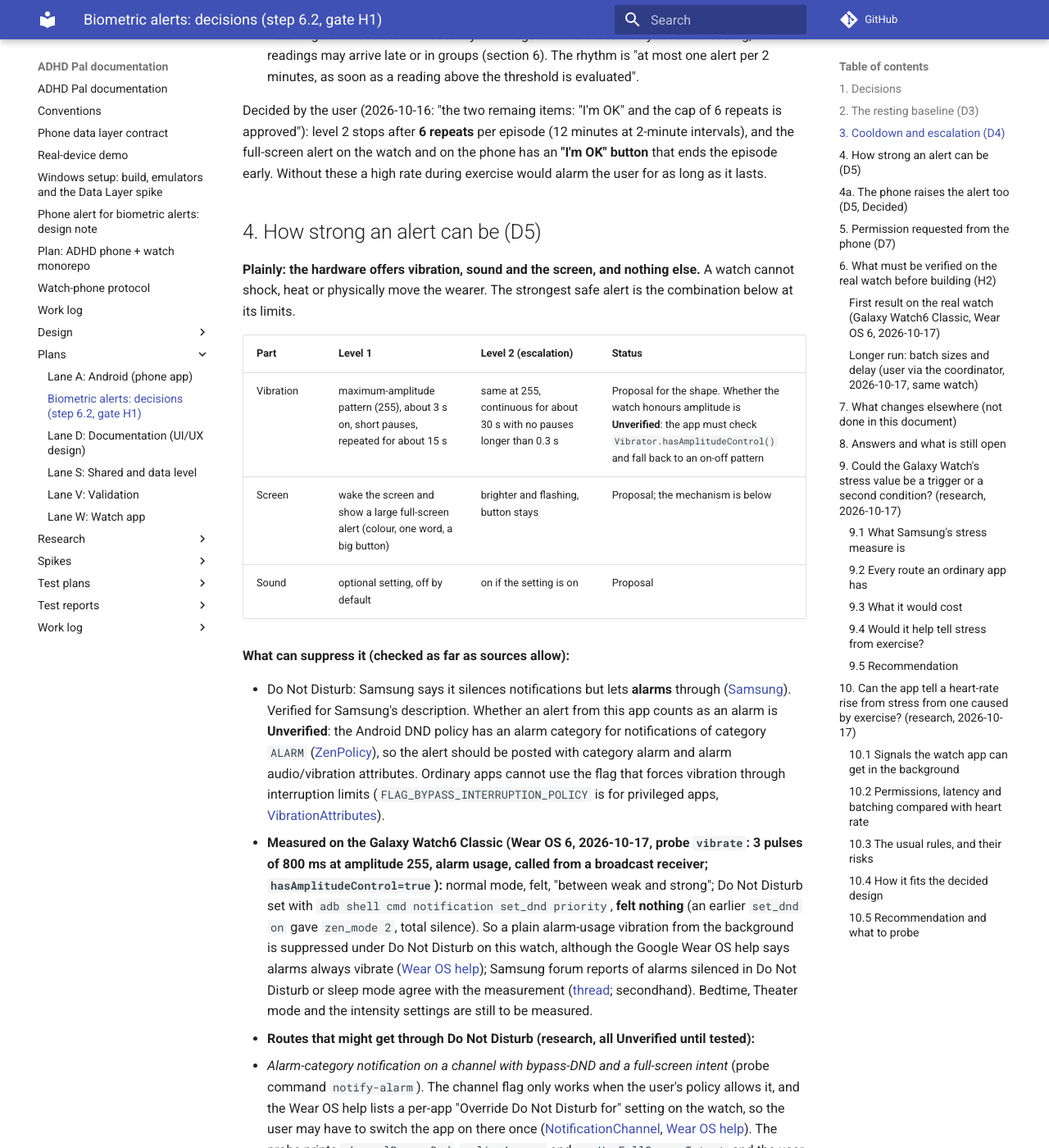
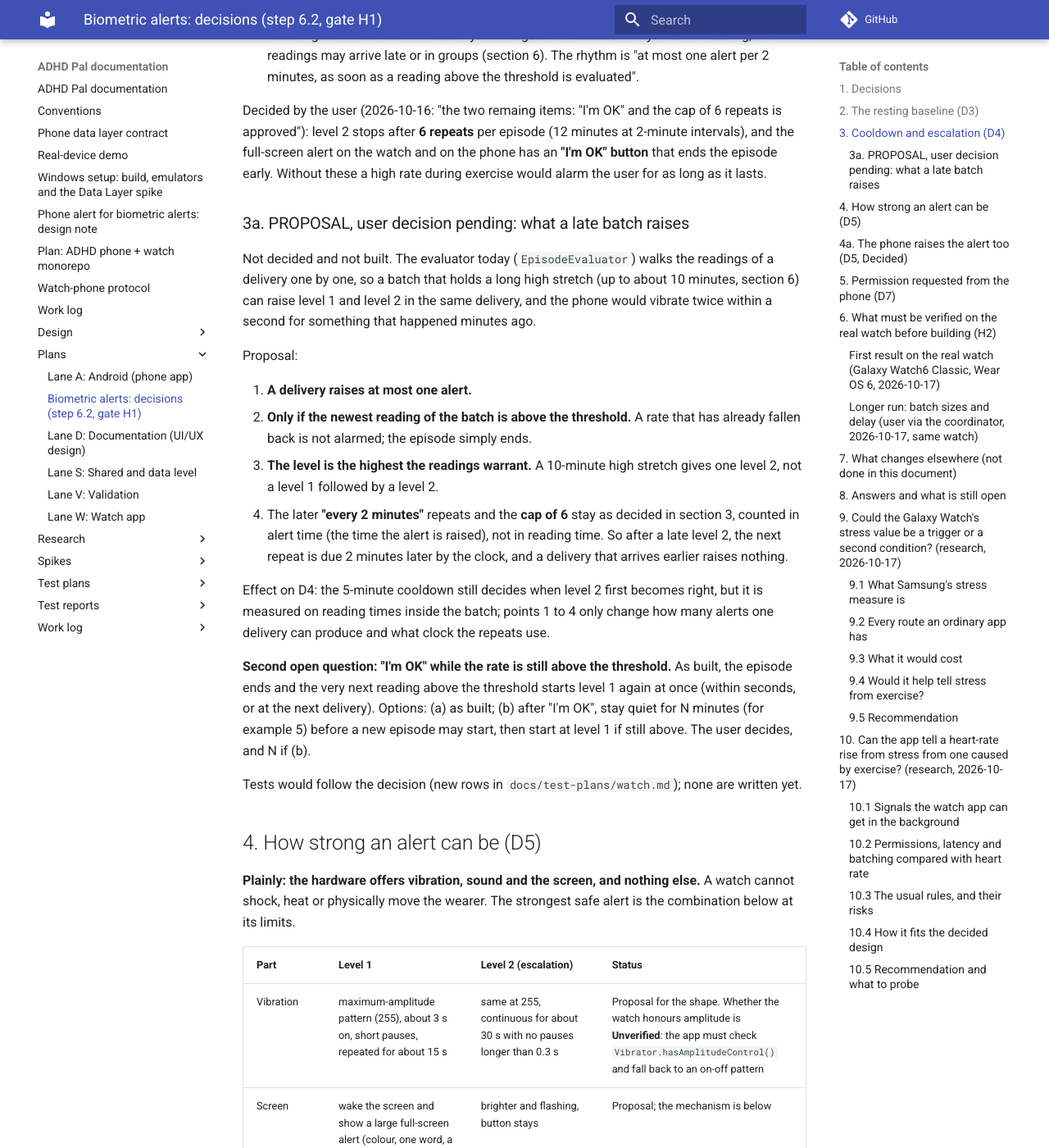
Before and after one commit to shlomoa/my-adhd-pal, an MkDocs documentation site: the page built from docs/plans/biometrics.md, in a window 1280 px wide and 1400 px high, scrolled down 2920 px. Shown: the whole window at 82% size. Built offline with MkDocs 1.6.1 and Material for MkDocs 9.7.7, drawn with Linux system fonts in a browser that asks for light colours; comment, search, counter and statistics services are not loaded.

Commit message:
Proposal: what a late heart-rate batch raises (biometrics section 3a) (#197)
Claude-Session: https://claude.ai/code/session_01HcRwALJbU35yo2eBFQ5GaX

Co-authored-by: Claude <noreply@anthropic.com>

```diff
--- a/docs/plans/biometrics.md
+++ b/docs/plans/biometrics.md
@@ -88,6 +88,29 @@ Decided by the user (2026-10-16: "the two remaing items: "I'm OK" and the cap of
 repeats** per episode (12 minutes at 2-minute intervals), and the full-screen alert on the watch and on the phone has an
 **"I'm OK" button** that ends the episode early. Without these a high rate during exercise would alarm the user for as long
 as it lasts.
+
+### 3a. PROPOSAL, user decision pending: what a late batch raises
+
+Not decided and not built. The evaluator today (`EpisodeEvaluator`) walks the readings of a delivery one by one, so a batch that holds a long
+high stretch (up to about 10 minutes, section 6) can raise level 1 and level 2 in the same delivery, and the phone would vibrate twice within a
+second for something that happened minutes ago.
+
+Proposal:
+
+1. **A delivery raises at most one alert.**
+2. **Only if the newest reading of the batch is above the threshold.** A rate that has already fallen back is not alarmed; the episode simply ends.
+3. **The level is the highest the readings warrant.** A 10-minute high stretch gives one level 2, not a level 1 followed by a level 2.
+4. The later **"every 2 minutes"** repeats and the **cap of 6** stay as decided in section 3, counted in alert time (the time the alert is raised),
+   not in reading time. So after a late level 2, the next repeat is due 2 minutes later by the clock, and a delivery that arrives earlier raises nothing.
+
+Effect on D4: the 5-minute cooldown still decides when level 2 first becomes right, but it is measured on reading times inside the batch; points 1 to 4 only
+change how many alerts one delivery can produce and what clock the repeats use.
+
+**Second open question: "I'm OK" while the rate is still above the threshold.** As built, the episode ends and the very next reading above the
+threshold starts level 1 again at once (within seconds, or at the next delivery). Options: (a) as built; (b) after "I'm OK", stay quiet for N
+minutes (for example 5) before a new episode may start, then start at level 1 if still above. The user decides, and N if (b).
+
+Tests would follow the decision (new rows in `docs/test-plans/watch.md`); none are written yet.
 
 ## 4. How strong an alert can be (D5)
 
```
Also changed, not shown: docs/work-log/watch.md (+8 -0 lines).
